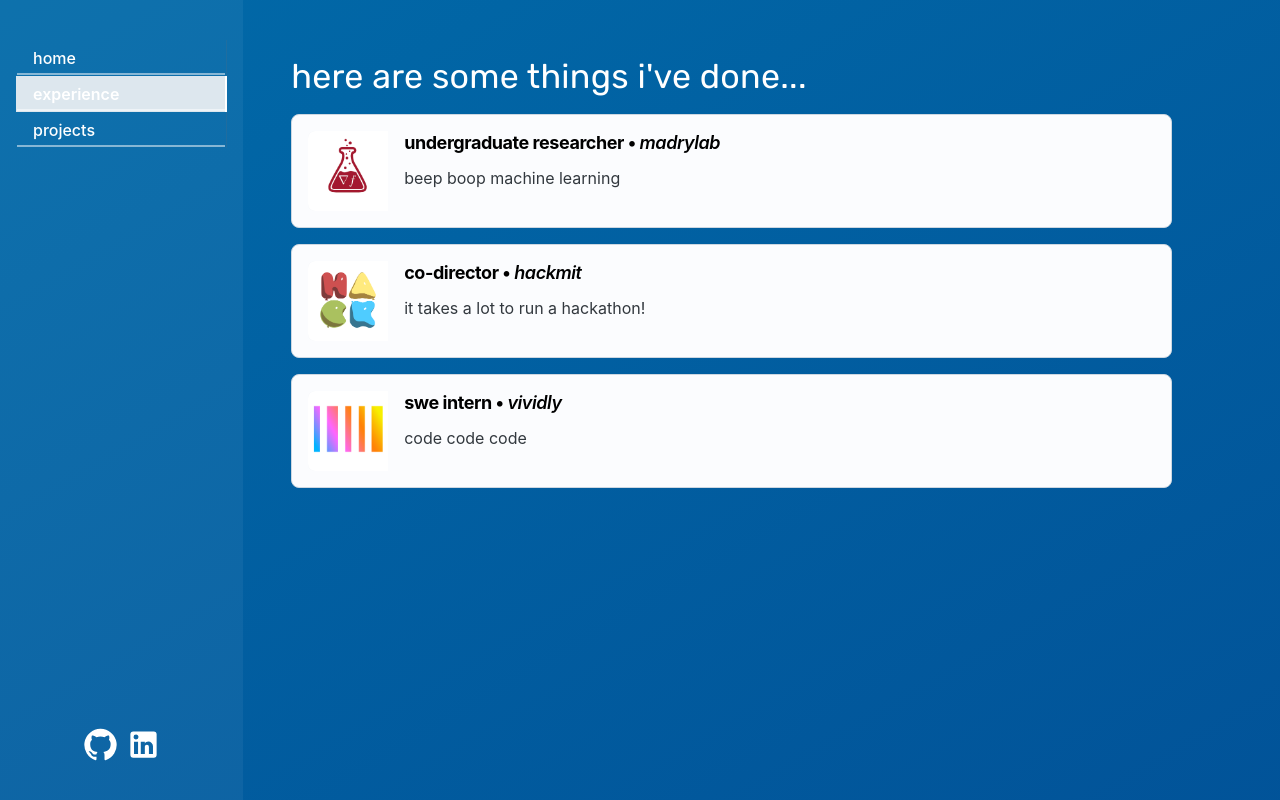
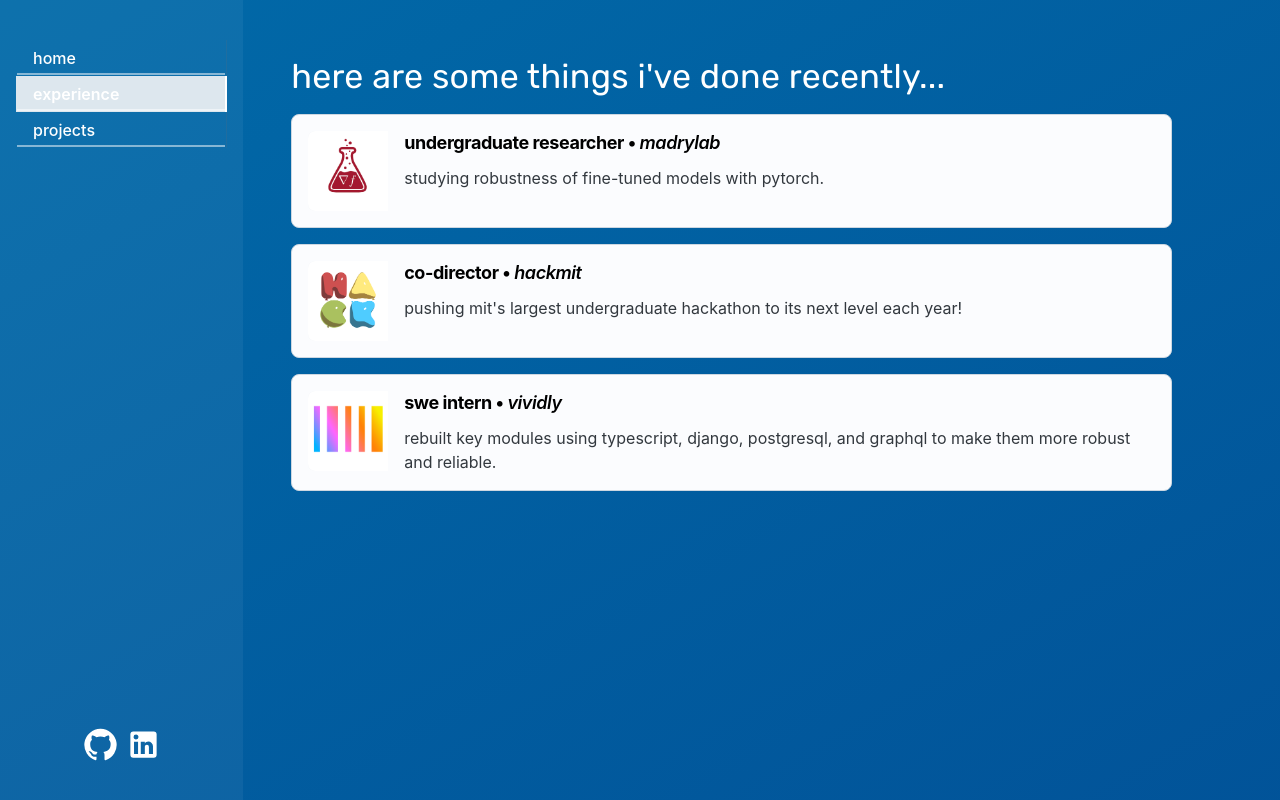
Before and after one commit to liliwilson/liliwilson.github.io, a React (Create React App) app: page / in a window 1280 px wide. Both pictures are taken after a click on the tab "experience". Built offline with nearby package versions, Linux system fonts and the light colour scheme.

Commit message:
updated positions text

```diff
--- a/src/components/AboutMe.js
+++ b/src/components/AboutMe.js
@@ -6,10 +6,13 @@ const AboutMe = () => {
   return (
     <Grid container spacing={4} color="white" height="100%" overflow="auto" >
       <Grid item xs={12}>
-        <Typography variant="h3" fontFamily="Rubik" fontSize="md" align="left">
+        <Typography variant="h3" fontFamily="Rubik" fontSize="lg" align="left">
           Hi! I'm <strong>Lili Wilson</strong>...
         </Typography>
       </Grid>
+      <Hidden smDown>
+        <Grid item xs={1} />
+      </Hidden>
       <Hidden smUp>
         <Grid item xs={2} />
       </Hidden>
@@ -19,7 +22,7 @@ const AboutMe = () => {
       <Hidden smUp>
         <Grid item xs={2} />
       </Hidden>
-      <Grid item sm={9} xs={12} className="about-text" align="left">
+      <Grid item sm={6} xs={12} className="about-text" align="left" fontSize="1.1rem">
         I'm a rising third-year computer science student at MIT. I'm interested in
         accessible machine learning, computer systems, and AI ethics + policy. I
         also love to teach!
@@ -65,6 +68,9 @@ const AboutMe = () => {
         <br />
         Feel free to reach out: lmwilson [at] mit [dot] edu
       </Grid>
+      <Hidden smDown>
+        <Grid item xs={2} />
+      </Hidden>
       <Grid item />
     </Grid>
   );
--- a/src/components/Experience.js
+++ b/src/components/Experience.js
@@ -17,7 +17,7 @@ const Experience = () => {
     <Grid container spacing={2} >
       <Grid item xs={12}>
         <Typography variant="h4" fontSize="md" fontFamily="Rubik"  align="left" color="white">
-          here are some things i've done...
+          here are some things i've done recently...
         </Typography>
       </Grid>
       {positionCards}
--- a/src/components/data/positions.json
+++ b/src/components/data/positions.json
@@ -2,19 +2,19 @@
     {
         "position": "undergraduate researcher",
         "place": "madrylab",
-        "description": "beep boop machine learning",
+        "description": "studying robustness of fine-tuned models with pytorch.",
         "logo": "madrylab.png"
     },
     {
         "position": "co-director",
         "place": "hackmit",
-        "description": "it takes a lot to run a hackathon!",
+        "description": "pushing mit's largest undergraduate hackathon to its next level each year!",
         "logo": "hackicon.png"
     },
     {
         "position": "swe intern",
         "place": "vividly",
-        "description": "code code code",
+        "description": "rebuilt key modules using typescript, django, postgresql, and graphql to make them more robust and reliable.",
         "logo": "vividly.png"
     }
 ]
```
